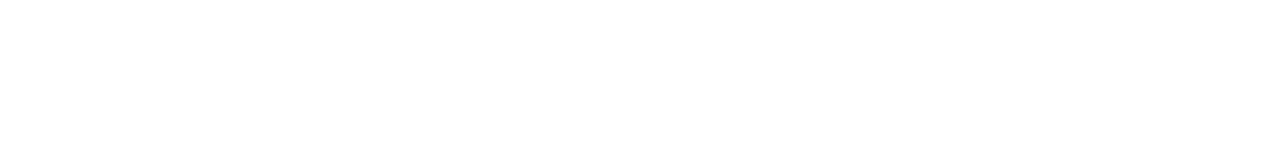
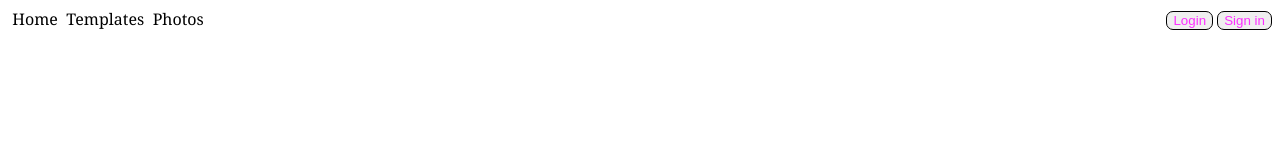
Before and after one commit to NyiNyiAung16/project2, a plain HTML site: page index.html in a window 1280 px wide. Drawn offline with Linux system fonts and the light colour scheme.

Commit message:
header html and css codes

```diff
--- a/index.html
+++ b/index.html
@@ -3,5 +3,17 @@
     <link rel="stylesheet" href="style.css">
 </head>
 <body>
-
+     <div class="header">
+        <div class="headertext">
+            <div>Home</div>
+            <div>Templates</div>
+            <div>Photos</div>
+        </div>
+        <div class="headerbutton">
+            <button class="bt">Login</button>
+            <button class="bt">Sign in</button>
+        </div>
+     </div>
+     <div></div>
+     <div></div>
 </body>
--- a/style.css
+++ b/style.css
@@ -0,0 +1,18 @@
+.header {
+    display: flex;
+    justify-content: space-between;
+    font-family:Cambria, Cochin, Georgia, Times, 'Times New Roman', serif;
+}
+
+.headertext {
+    display: inline-flex;
+    justify-content: space-around;
+    width: 200px;
+    flex-wrap: wrap;
+}
+
+.bt {
+    color: rgb(252, 47, 255);
+    border: 1px solid black;
+    border-radius: 7px;
+}
```
